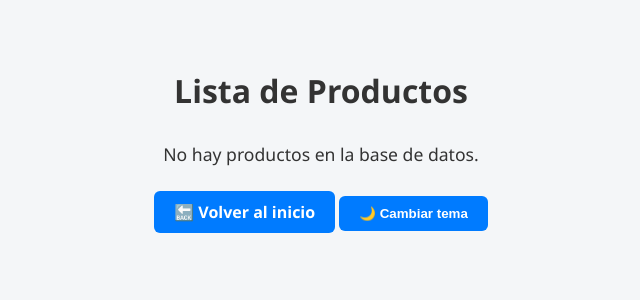
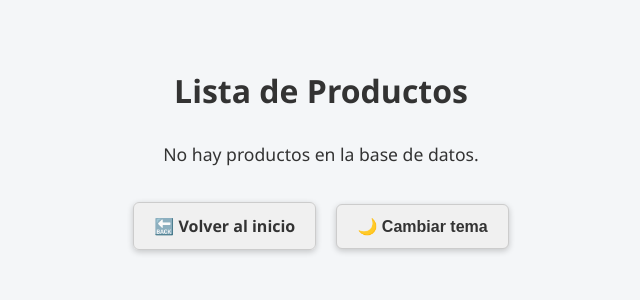
Before and after one commit to Lemmii33/Programacion, a PHP site: page /productos.php in a window 1280 px wide. Shown: the top 300 px of the page, without its empty margins (319-959 px from the left). Run offline with PHP 8.4, Linux system fonts and the light colour scheme; data that the repository does not hold is empty.

Commit message:
boton final

```diff
--- a/crear_usuario.php
+++ b/crear_usuario.php
@@ -19,8 +19,8 @@
 }
 
 // ==== DATOS DEL NUEVO USUARIO ====
-$usuario = "lemmi";
-$password_plano = "1234";
+$usuario = "abel";
+$password_plano = "pablomola";
 
 // Hashear la contraseña
 $hash = password_hash($password_plano, PASSWORD_DEFAULT);
--- a/css/estilos.css
+++ b/css/estilos.css
@@ -92,6 +92,44 @@ tr:nth-child(even) {
     transition: background 0.3s ease;
 }
 
+/* Botón base */
+.btn {
+    padding: 12px 20px;
+    font-size: 16px;
+    margin: 8px;
+    border: none;
+    border-radius: 6px;
+    cursor: pointer;
+    background-color: #4e4e4e;
+    color: white;
+    transition: background-color 0.3s, transform 0.2s;
+    box-shadow: 0 2px 6px rgba(0, 0, 0, 0.2);
+}
+
+/* Hover claro */
+body:not(.oscuro) .btn:hover {
+    background-color: #333;
+}
+
+/* Hover oscuro */
+body.oscuro .btn:hover {
+    background-color: #666;
+}
+
+/* Fondo claro (modo claro) */
+body:not(.oscuro) .btn {
+    background-color: #f0f0f0;
+    color: #333;
+    border: 1px solid #ccc;
+}
+
+/* Fondo oscuro (modo oscuro) */
+body.oscuro .btn {
+    background-color: #4e4e4e;
+    color: white;
+    border: 1px solid #666;
+}
+
 .btn:hover {
     background-color: var(--btn-hover);
 }
```
